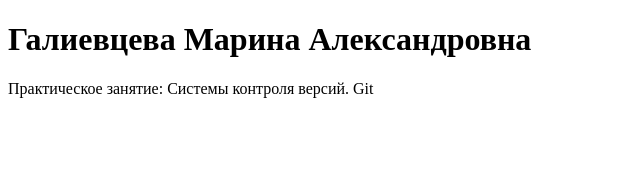
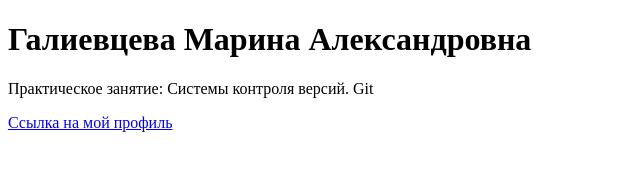
Before and after one commit to Marianna-2001/project, a plain HTML site: page index.html in a window 1280 px wide. Shown: the whole page, without its empty margins (0-640 px from the left). Drawn offline with Linux system fonts and the light colour scheme.

Commit message:
Добавление ссылки на профиль
Добавлен код на мой профиль в Цифровом университете АлтГУ.

```diff
--- a/index.html
+++ b/index.html
@@ -9,5 +9,6 @@
 <body>
     <h1>Галиевцева Марина Александровна</h1>
     <p>Практическое занятие: Системы контроля версий. Git</p>
+    <a href="https://portal.edu.asu.ru/user/profile.php?id=35043">Ссылка на мой профиль</a>
 </body>
 </html>
```
